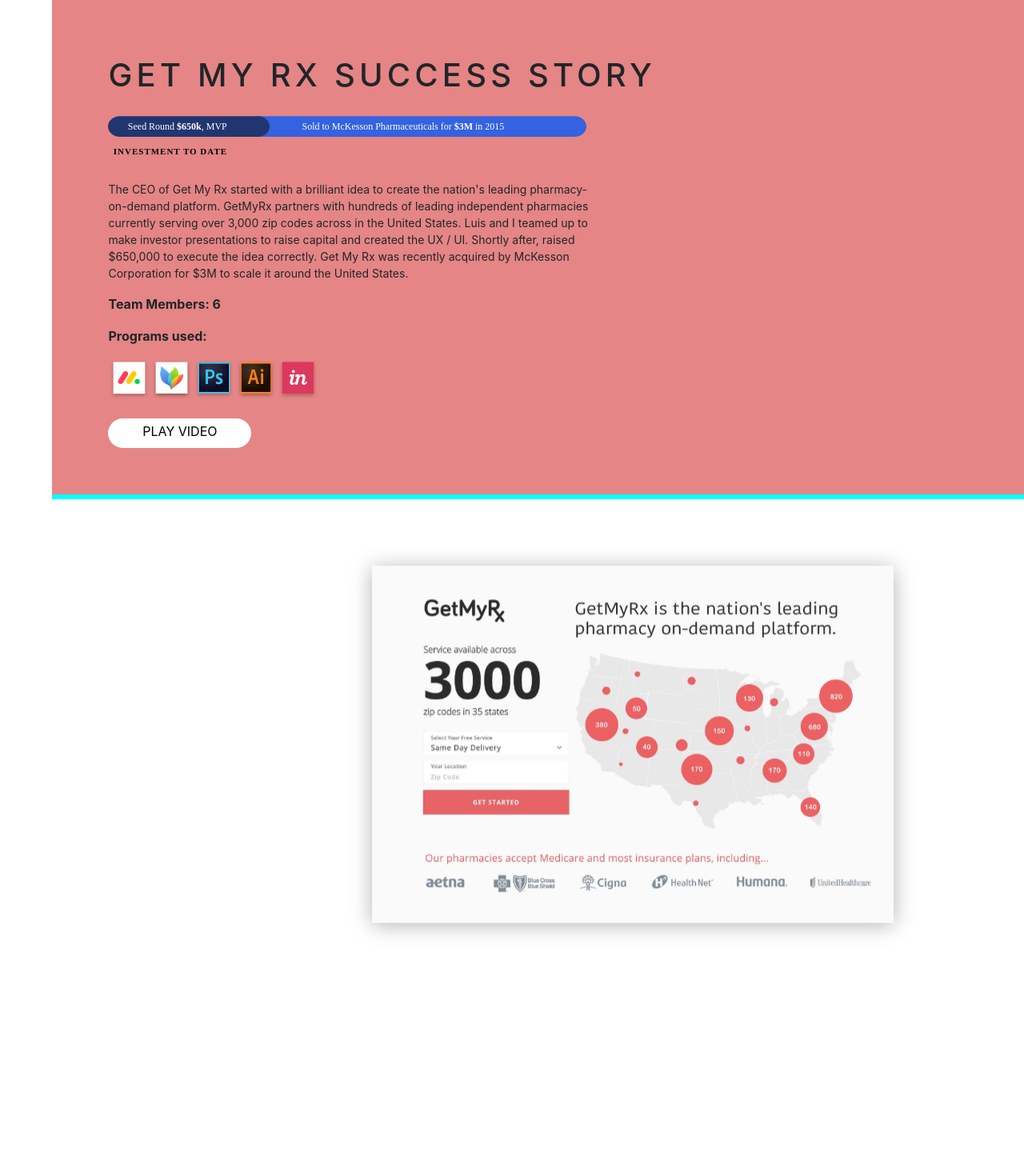
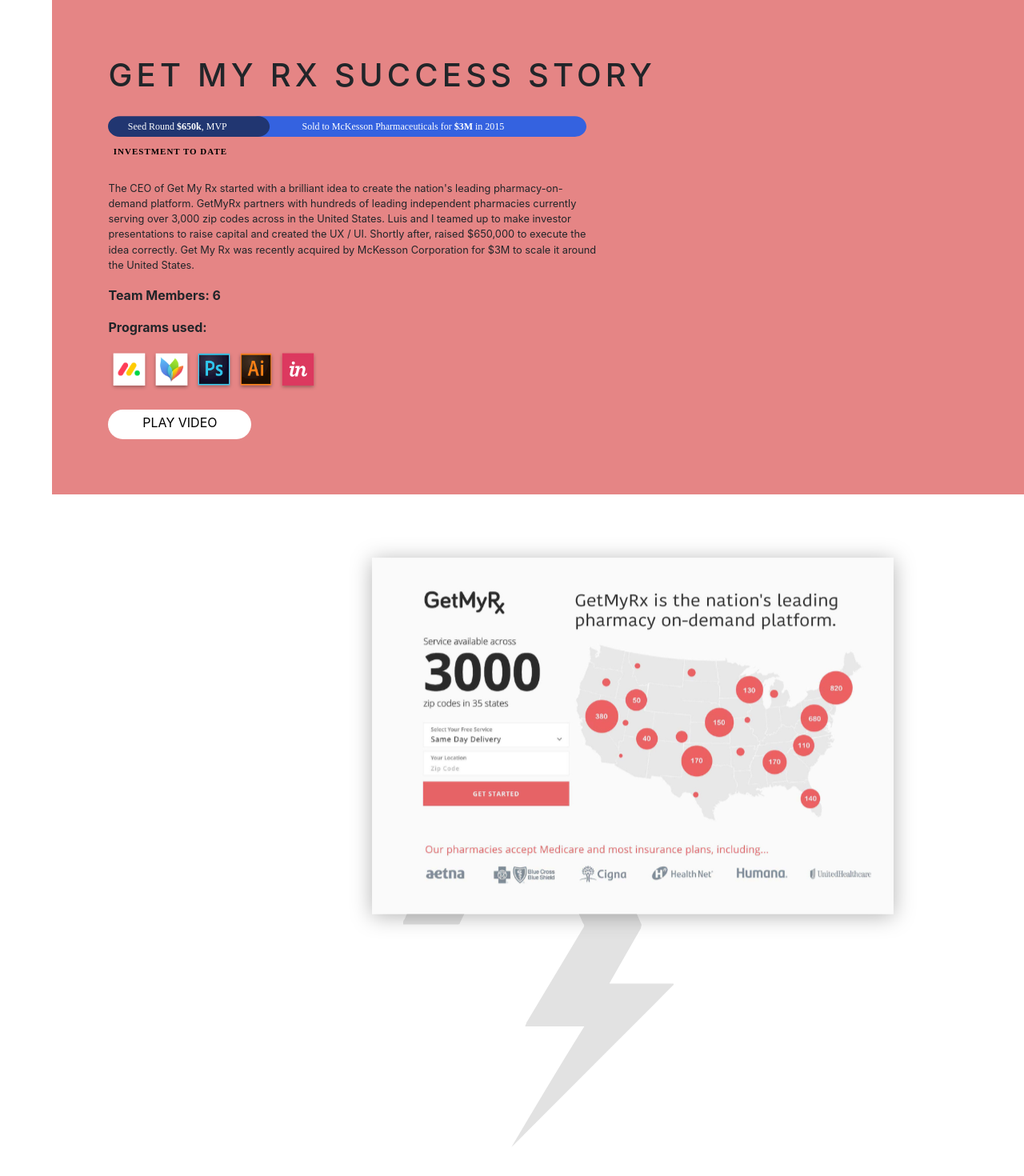
Before and after one commit to urosantic/AngularWeb, an Angular app: page / in a window 1280 px wide. Shown: the part 2234-3704 px from the top of the page at 80% size. Before the commit the page ends 3430 px from the top, so only its background shows below. Built offline with nearby package versions, Linux system fonts and the light colour scheme.

Commit message:
completed creative arsenal and myrx story

```diff
--- a/src/app/app.component.html
+++ b/src/app/app.component.html
@@ -6,5 +6,6 @@
     <services></services>
     <arsenal></arsenal>
     <rxstory></rxstory>
+    <clients></clients>
   </div>
 </div>
--- a/src/app/app.module.ts
+++ b/src/app/app.module.ts
@@ -7,6 +7,7 @@
 import {ServicesComponent} from "./services/services.component";
 import {ArsenalComponent} from "./arsenal/arsenal.component";
 import {RxstoryComponent} from "./rxStory/rxstory.component";
+import {ClientsComponent} from "./clients/clients.component";
 
 @NgModule({
   declarations: [
@@ -15,7 +16,8 @@
     TopPageComponent,
     ServicesComponent,
     ArsenalComponent,
-    RxstoryComponent
+    RxstoryComponent,
+    ClientsComponent
   ],
   imports: [
     BrowserModule
--- /dev/null
+++ b/src/app/clients/clients.component.css
@@ -0,0 +1,6 @@
+div {
+  height: 1020px;
+  background: url("../../assets/heros/logo_background.svg") no-repeat center center;
+  background-size: 338px;
+  background-color: white;
+}
--- /dev/null
+++ b/src/app/clients/clients.component.html
@@ -0,0 +1,4 @@
+<div>
+
+
+</div>
--- a/src/app/rxStory/rxstory.component.css
+++ b/src/app/rxStory/rxstory.component.css
@@ -2,7 +2,6 @@
   height: 704px;
   width: 100%;
   background-color: #E58585;
-  display: inline-block;
   padding-right: 9.60vw;
 }
 
@@ -16,6 +15,7 @@
   float: left;
   margin-left:5.48vw;
   margin-top:19.46vh;
+  margin-bottom: 0px;
 }
 
 .rightPart {
--- a/src/app/rxStory/rxstory.component.html
+++ b/src/app/rxStory/rxstory.component.html
@@ -4,7 +4,7 @@
 
     <img id="myrxTimeline" src="../../assets/heros/getmyrx_timeline.svg" alt="myRx_timeline">
 
-    <p style="font-size: 0.875em; width: 612px">
+    <p style="font-size: 0.8em; width: 612px">
       The CEO of Get My Rx started with a brilliant idea to create the  nation's leading pharmacy-on-demand platform.
       GetMyRx partners with hundreds of leading independent pharmacies currently serving over 3,000 zip codes across in the United States.
       Luis and I teamed up to make investor presentations to raise capital and created the UX / UI.
```
Also changed, not shown: src/app/clients/clients.component.ts (added, +11 -0 lines).
